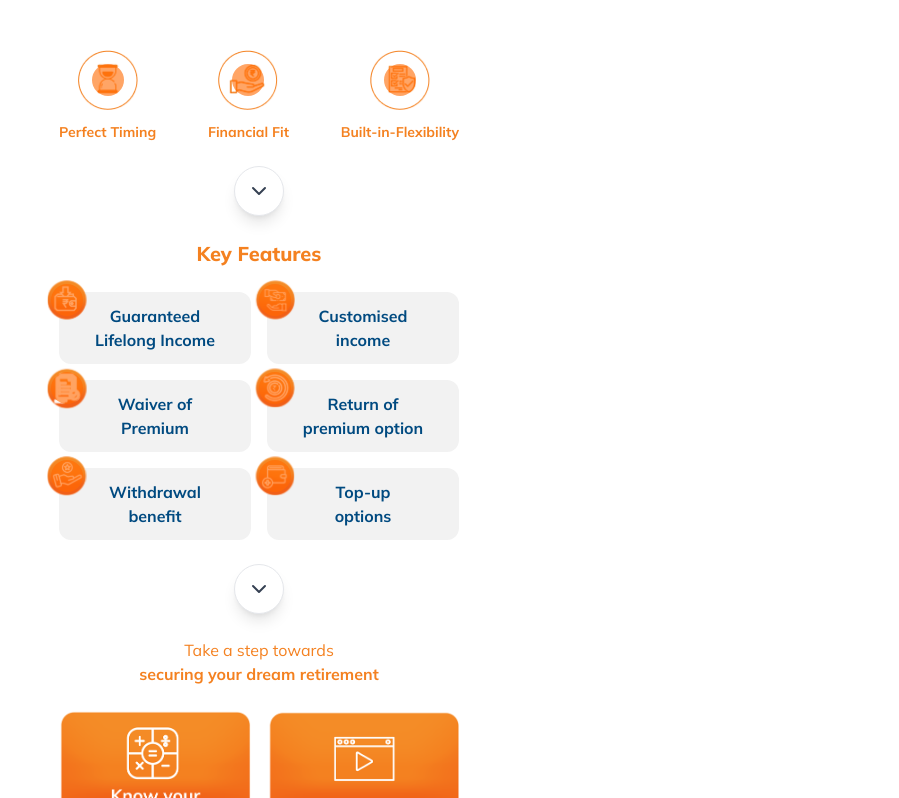
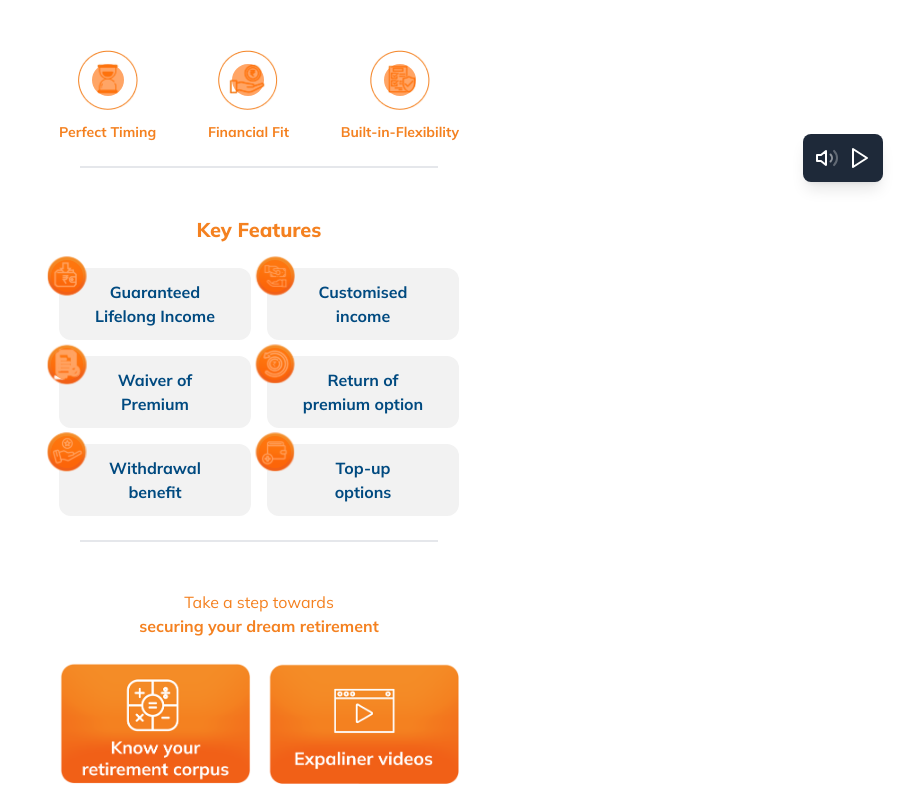
Before and after one commit to hivoco/icici-insurance, a Next.js app: page /home in a window 1280 px wide. Shown: the part 602-1400 px from the top of the page, without its empty margins (381-1280 px from the left). Built offline with nearby package versions, Linux system fonts and the light colour scheme.

Commit message:
controller button

```diff
--- a/src/pages/home/index.js
+++ b/src/pages/home/index.js
@@ -11,12 +11,15 @@ import { useRouter } from "next/router";
 import React, { useEffect, useRef, useState } from "react";
 import YouTube from "react-youtube";
 import { X } from "lucide-react";
+import AudioControls from "@/components/audio-controls-component-animated";
 
 function index() {
   const [isOpenLogin, setIsOpenLogin] = useState(false);
   const { shouldPlayAudio, setShouldPlayAudio } = useAudio();
   const [youtubeVideo, setYoutubeVideo] = useState(null);
   const [selectedFeature, setSelectedFeature] = useState();
+  const [isPlaying, setIsPlaying] = useState(false);
+
   const audioRef = useRef(null);
   const router = useRouter();
   useEffect(() => {
@@ -31,6 +34,7 @@ function index() {
         playPromise
           .then(() => {
             // Audio started playing successfully
+            setIsPlaying(true);
             console.log("Audio is playing");
           })
           .catch((error) => {
@@ -39,6 +43,7 @@ function index() {
           })
           .finally(() => {
             // Reset the flag after attempting to play
+            // setIsPlaying(false);
             setShouldPlayAudio(false);
           });
       }
@@ -80,11 +85,12 @@ function index() {
         if (playPromise !== undefined) {
           playPromise
             .then(() => {
+              setIsPlaying(true)
               console.log("Audio is playing from API");
             })
             .catch((error) => {
               console.error("Audio play failed:", error);
-            });
+            })
         }
       } else {
         console.error("No audio URL found in API response");
@@ -320,6 +326,34 @@ function index() {
     }
   };
 
+  const togglePlayPause = () => {
+    console.log(":");
+    if (!audioRef.current ) return;
+
+    if (isPlaying) {
+      // If audio is playing, pause it
+      if (audioRef.current) {
+        audioRef.current.pause();
+      }
+      setIsPlaying(false);
+    } else {
+      // If audio is paused, play it
+
+        // If we're on the first audio
+        audioRef.current
+          .play()
+          .then(() => {
+
+            setIsPlaying(true);
+          })
+          .catch((error) => {
+            console.warn("Playing audio failed:", error);
+          });
+
+
+    }
+  };
+
   // Make sure your opts are set correctly
   const opts = {
     width: "100%",
@@ -395,7 +429,9 @@ function index() {
               );
             })}
           </section>
-          <FloatingDownButton onClick={() => scrollToRef(keyFeatureRef)} />
+          {/* <FloatingDownButton onClick={() => scrollToRef(keyFeatureRef)} /> */}
+          <div className="border-t-2 border-gray-200 w-4/5 mx-auto py-3"></div>
+
 
           <section ref={keyFeatureRef} className="p-6">
             <h3 className="text-[#F48120] text-xl font-extrabold mx-auto text-center">
@@ -417,7 +453,9 @@ function index() {
               })}
             </div>
           </section>
-          <FloatingDownButton onClick={() => scrollToRef(secureRef)} />
+          {/* <FloatingDownButton onClick={() => scrollToRef(secureRef)} /> */}
+          <div className="border-t-2 border-gray-200 w-4/5 mx-auto py-3"></div>
+
           <section ref={secureRef} className="p-6">
             <p className="text-[#F48120] text-base font-mediun mx-auto text-center">
               Take a step towards <br />{" "}
@@ -443,7 +481,8 @@ function index() {
               })}
             </div>
           </section>
-          <FloatingDownButton onClick={() => scrollToRef(whyRef)} />
+          {/* <FloatingDownButton onClick={() => scrollToRef(whyRef)} /> */}
+          <div className="border-t-2 border-gray-200 w-4/5 mx-auto py-3"></div>
           <section ref={whyRef} className="p-6">
             <p className="text-[#F48120] text-base font-mediun mx-auto text-center">
               Why choose <br />{" "}
@@ -499,10 +538,20 @@ function index() {
 
           <FloatingBackButton onClick={() => headerFunction()} />
 
-          <audio ref={audioRef} className="hidden">
+          <audio onEnded={() => {
+            setIsPlaying(false);
+            // setShowController(false);
+          }} ref={audioRef} className="hidden">
             <source type="audio/mpeg" />
             Your browser does not support the audio element.
           </audio>
+
+          {/* {showController && ( */}
+          <AudioControls
+            togglePlayPause={togglePlayPause}
+            isPlaying={isPlaying}
+          />
+          {/* )} */}
         </div>
       )}
     </>
```
